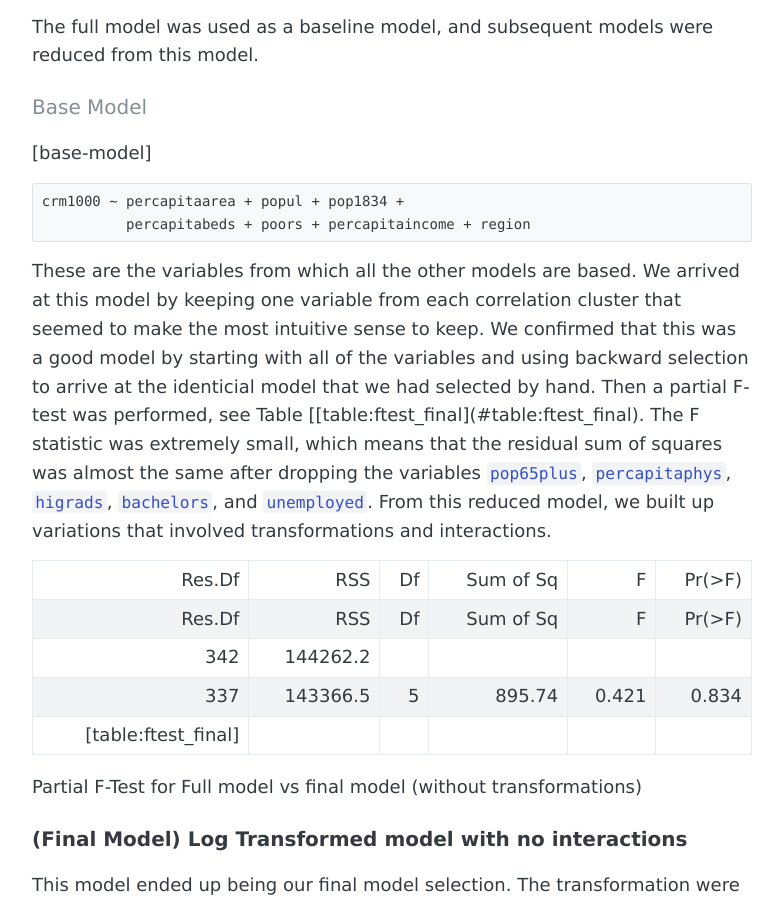
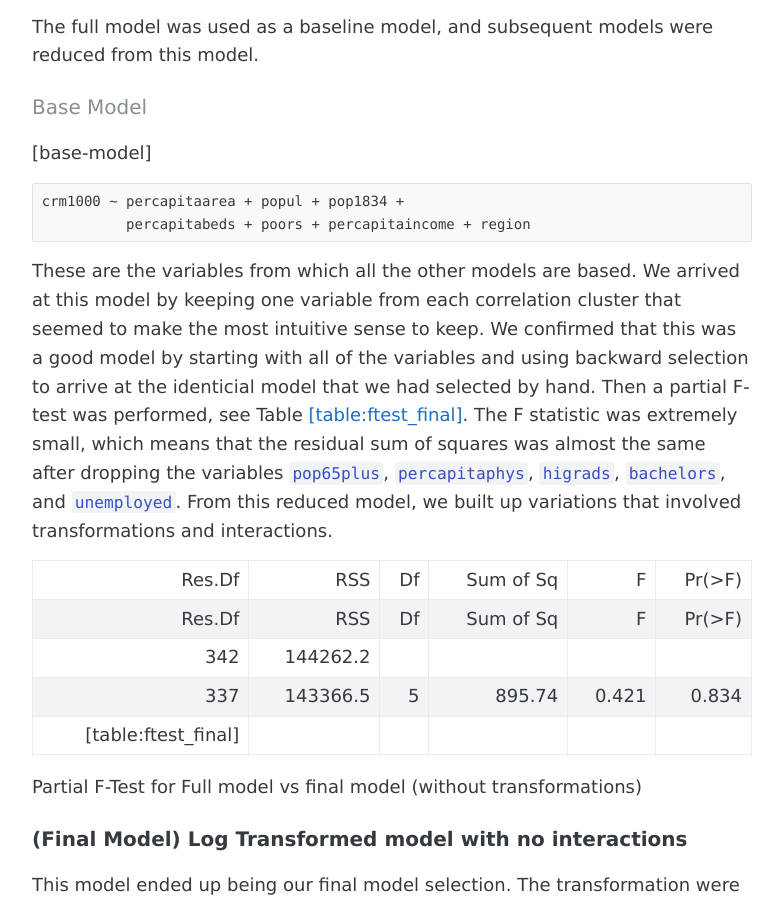
Before and after one commit to stefaneng/stefaneng.github.io, a Jekyll site: the page built from _posts/2019-2-8-1990-1992-census-crime-prediction.markdown, in a window 1280 px wide and 900 px high, scrolled down 1831 px. Shown: the whole window, without its empty margins (248-1031 px from the left). Built offline with Jekyll 4.4.1, drawn with Linux system fonts in a browser that asks for light colours; formulas are drawn with MathJax 3; comment, search, counter and statistics services are not loaded; some of the changed text lies outside the part shown.

Commit message:
Formatting

```diff
--- a/_posts/2019-2-8-1990-1992-census-crime-prediction.markdown
+++ b/_posts/2019-2-8-1990-1992-census-crime-prediction.markdown
@@ -79,7 +79,7 @@
 confirmed that this was a good model by starting with all of the
 variables and using backward selection to arrive at the identicial model
 that we had selected by hand. Then a partial F-test was performed, see
-Table [\[table:ftest\_final\](#table:ftest_final). The F statistic was
+Table [\[table:ftest\_final\]](#table:ftest_final). The F statistic was
 extremely small, which means that the residual sum of squares was almost
 the same after dropping the variables `pop65plus`, `percapitaphys`,
 `higrads`, `bachelors`, and `unemployed`. From this reduced model, we
@@ -171,7 +171,7 @@
 on variable \\(i\\) . We removed the variables for per capita income, the
 number of high school graduates, and the number of bachelor degree
 graduates based on the VIF results. The last column in Table
-[\[table:vif\](#table:vif) shows how much the standard error of the
+[\[table:vif\]](#table:vif) shows how much the standard error of the
 variable is increased due to the collinearity. For example, for the
 bachelors variable the value of 2.834 means that the standard error for
 \\(\beta_{bachelors}\\) is 2.834 larger than if the variables were not
@@ -219,11 +219,11 @@
 \\(\alpha = 0.05\\) level, as the p-value was 0.06. The value was close
 enough that we decided to continue to compare with this model as well.
 The results can be see in Table
-[\[table:ftest\_region\_inter\](#table:ftest_region_inter). When we run
+[\[table:ftest\_region\_inter\]](#table:ftest_region_inter). When we run
 a partial F-test on the interaction models with more interactions, we
 get a larger test statistic that allows us to reject the null hypothesis
 at the \\(\alpha = 0.05\\) level. This can be seen in Table
-[\[table:ftest\_full\_inter\](#table:ftest_full_inter).
+[\[table:ftest\_full\_inter\]](#table:ftest_full_inter).
 
 |                                                                                                     Res.Df |      RSS | Df | Sum of Sq |     F | Pr(\>F) |
 | ---------------------------------------------------------------------------------------------------------: | -------: | -: | --------: | ----: | ------: |
@@ -304,7 +304,7 @@
 increases by 10%, then the crime rate per 1000 people will *decrease* by
 0.49. \\(\beta_{area} \cdot ln(1.10) = -5.127 \cdot ln(1.10) = -0.49\\).
 This is summarized in Table
-[\[table:crm\_per\_change\](#table:crm_per_change).
+[\[table:crm\_per\_change\]](#table:crm_per_change).
 
 |                                                                                                |      5% |     10% |     20% |     30% |
 | :--------------------------------------------------------------------------------------------- | ------: | ------: | ------: | ------: |
```
